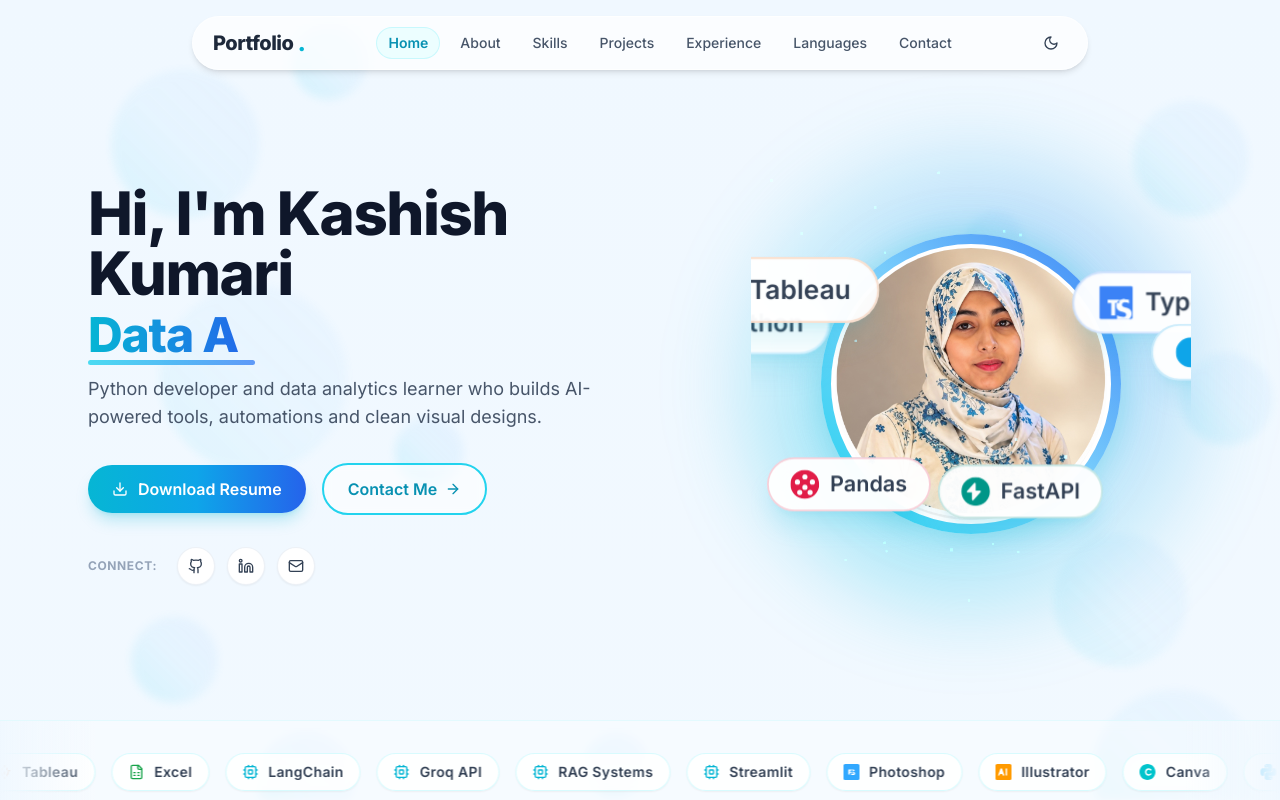
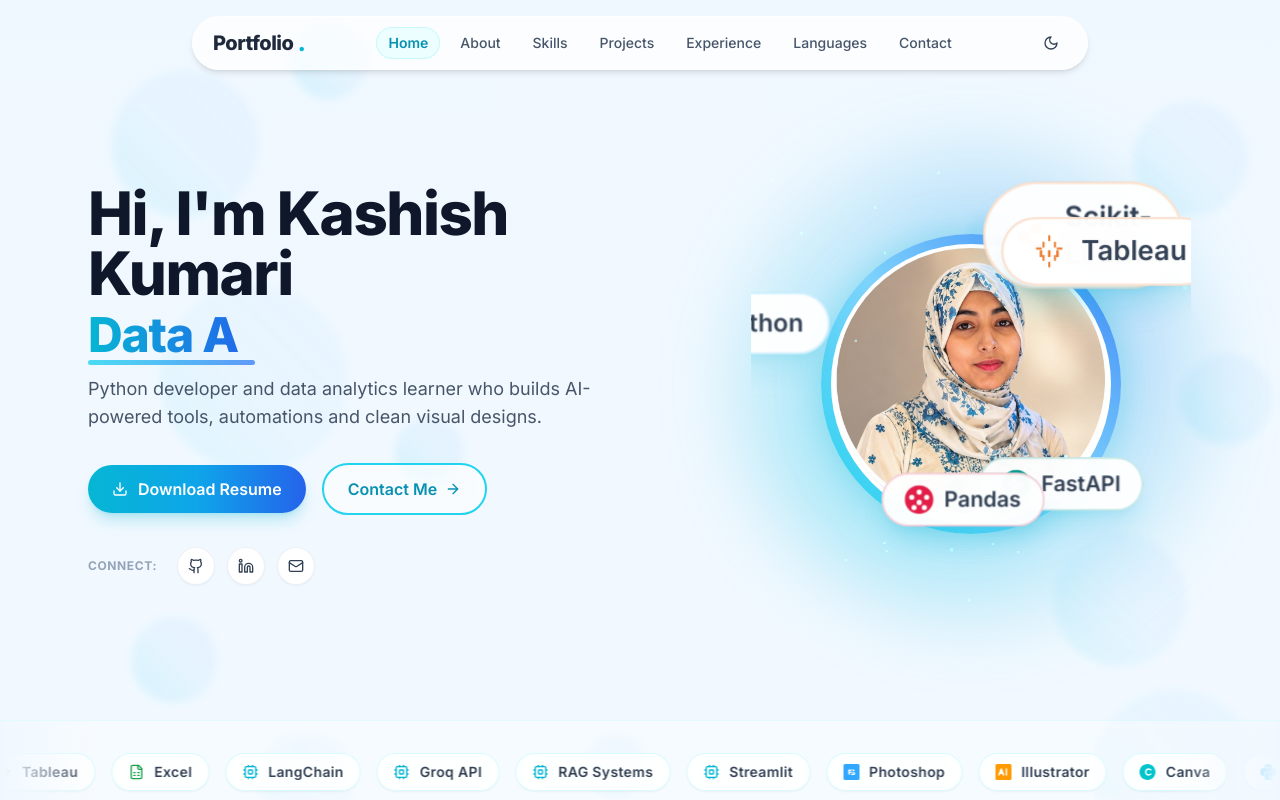
Before and after one commit to Kashish-coder06/Kashish-portfolio, a Next.js app: page / in a window 1280 px wide. Shown: the top 800 px of the page. Built offline with nearby package versions, Linux system fonts and the light colour scheme.

Commit message:
Replace TypeScript and Next.js with Scikit-Learn in Home rotating badges

```diff
--- a/components/HeroScene3D.tsx
+++ b/components/HeroScene3D.tsx
@@ -9,8 +9,7 @@ import {
   IconPython,
   IconFastAPI,
   IconPandas,
-  IconTypeScript,
-  IconNextJS,
+  IconScikitLearn,
   IconTableau,
 } from "./TechIcons";
 
@@ -125,39 +124,31 @@ function SceneInteractive() {
         <OrbitBadge
           radius={2.6}
           speed={-0.35}
-          initialAngle={1.05}
+          initialAngle={1.25}
           icon={<IconFastAPI className="w-4 h-4" />}
           label="FastAPI"
           color="#009688"
         />
         <OrbitBadge
           radius={2.7}
-          speed={0.3}
-          initialAngle={2.1}
+          speed={0.32}
+          initialAngle={2.5}
           icon={<IconPandas className="w-4 h-4" />}
           label="Pandas"
           color="#e11d48"
         />
         <OrbitBadge
-          radius={2.5}
+          radius={2.55}
           speed={-0.38}
-          initialAngle={3.14}
-          icon={<IconTypeScript className="w-4 h-4" />}
-          label="TypeScript"
-          color="#3b82f6"
+          initialAngle={3.75}
+          icon={<IconScikitLearn className="w-4 h-4" />}
+          label="Scikit-Learn"
+          color="#f97316"
         />
         <OrbitBadge
-          radius={2.8}
-          speed={0.33}
-          initialAngle={4.2}
-          icon={<IconNextJS className="w-4 h-4" />}
-          label="Next.js"
-          color="#0ea5e9"
-        />
-        <OrbitBadge
-          radius={2.4}
-          speed={-0.42}
-          initialAngle={5.3}
+          radius={2.45}
+          speed={0.34}
+          initialAngle={5.0}
           icon={<IconTableau className="w-4 h-4" />}
           label="Tableau"
           color="#e97627"
@@ -238,9 +229,9 @@ export default function HeroScene3D({
             </span>
           </div>
           <div className="absolute bottom-12 right-2 flex items-center gap-1.5 px-3 py-1.5 rounded-full bg-white/90 dark:bg-slate-900/90 shadow-md border border-cyan-100 dark:border-slate-800 animate-float">
-            <IconTypeScript className="w-4 h-4 text-blue-500" />
+            <IconScikitLearn className="w-4 h-4 text-orange-500" />
             <span className="text-xs font-semibold text-slate-700 dark:text-slate-200">
-              TypeScript
+              Scikit-Learn
             </span>
           </div>
         </div>
--- a/components/TechIcons.tsx
+++ b/components/TechIcons.tsx
@@ -48,6 +48,14 @@ export function IconNextJS({ className = "w-4 h-4" }: { className?: string }) {
   );
 }
 
+export function IconScikitLearn({ className = "w-4 h-4" }: { className?: string }) {
+  return (
+    <svg className={className} viewBox="0 0 24 24" fill="currentColor">
+      <path d="M14.67 4.18c-1.88 0-3.4 1.52-3.4 3.4 0 .34.05.67.14.98L7.84 10.4a3.39 3.39 0 0 0-1.84-.54c-1.88 0-3.4 1.52-3.4 3.4 0 1.88 1.52 3.4 3.4 3.4.67 0 1.29-.2 1.81-.54l3.58 1.86a3.36 3.36 0 0 0-.12.88c0 1.88 1.52 3.4 3.4 3.4s3.4-1.52 3.4-3.4-1.52-3.4-3.4-3.4c-.67 0-1.29.2-1.81.54l-3.58-1.86c.07-.27.12-.56.12-.88 0-.34-.05-.67-.14-.98l3.57-1.84c.52.34 1.14.54 1.81.54 1.88 0 3.4-1.52 3.4-3.4s-1.52-3.4-3.4-3.4z" />
+    </svg>
+  );
+}
+
 export function IconCanva({ className = "w-4 h-4" }: { className?: string }) {
   return (
     <svg className={className} viewBox="0 0 24 24" fill="currentColor">
```
